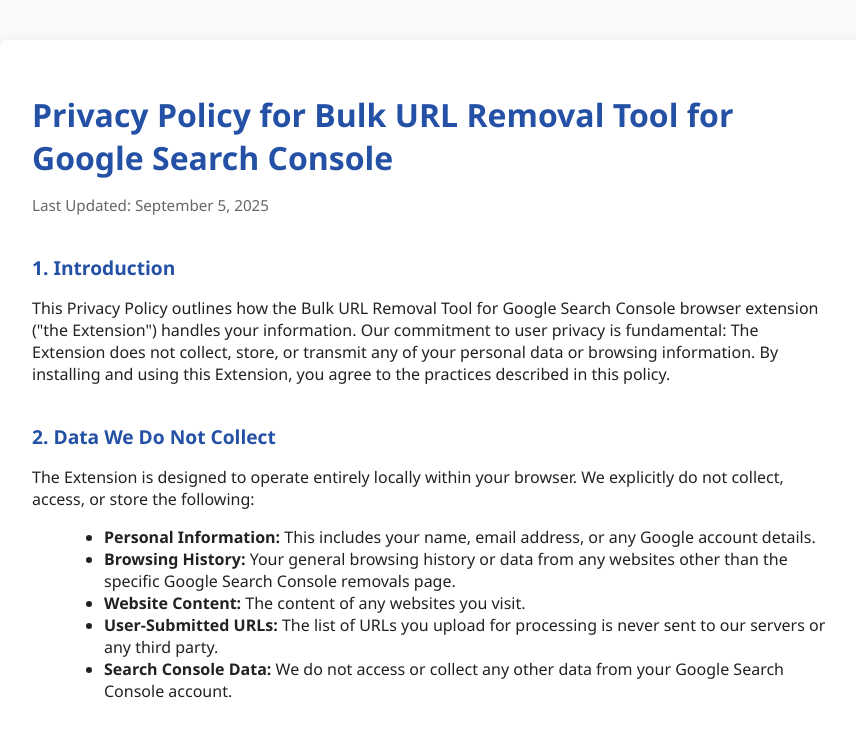
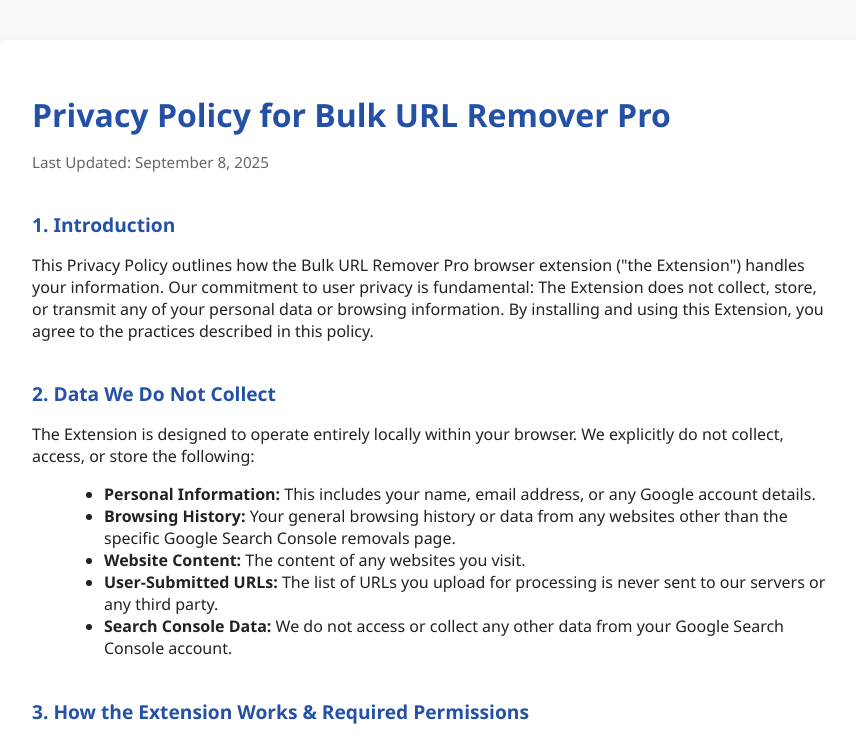
Before and after one commit to workapurvasingh-sketch/urlbulkremoverpro, a plain HTML site: page index.html in a window 1280 px wide. Shown: the top 738 px of the page, without its empty margins (208-1064 px from the left). Drawn offline with Linux system fonts and the light colour scheme.

Commit message:
Update index.html

```diff
--- a/index.html
+++ b/index.html
@@ -2,7 +2,7 @@
 <html lang="en">
 <head>
     <meta charset="UTF-8">
-    <title>Privacy Policy | Bulk URL Removal Tool for Google Search Console</title>
+    <title>Privacy Policy | Bulk URL Remover Pro</title>
     <meta name="viewport" content="width=device-width, initial-scale=1">
     <style>
         body {
@@ -53,14 +53,14 @@
 </head>
 <body>
     <div class="container">
-        <h1>Privacy Policy for Bulk URL Removal Tool for Google Search Console</h1>
+        <h1>Privacy Policy for Bulk URL Remover Pro</h1>
         <div class="last-updated">
-            Last Updated: September 5, 2025
+            Last Updated: September 8, 2025
         </div>
 
         <h2>1. Introduction</h2>
         <p>
-            This Privacy Policy outlines how the Bulk URL Removal Tool for Google Search Console browser extension ("the Extension") handles your information. Our commitment to user privacy is fundamental: The Extension does not collect, store, or transmit any of your personal data or browsing information. By installing and using this Extension, you agree to the practices described in this policy.
+            This Privacy Policy outlines how the Bulk URL Remover Pro browser extension ("the Extension") handles your information. Our commitment to user privacy is fundamental: The Extension does not collect, store, or transmit any of your personal data or browsing information. By installing and using this Extension, you agree to the practices described in this policy.
         </p>
 
         <h2>2. Data We Do Not Collect</h2>
```
